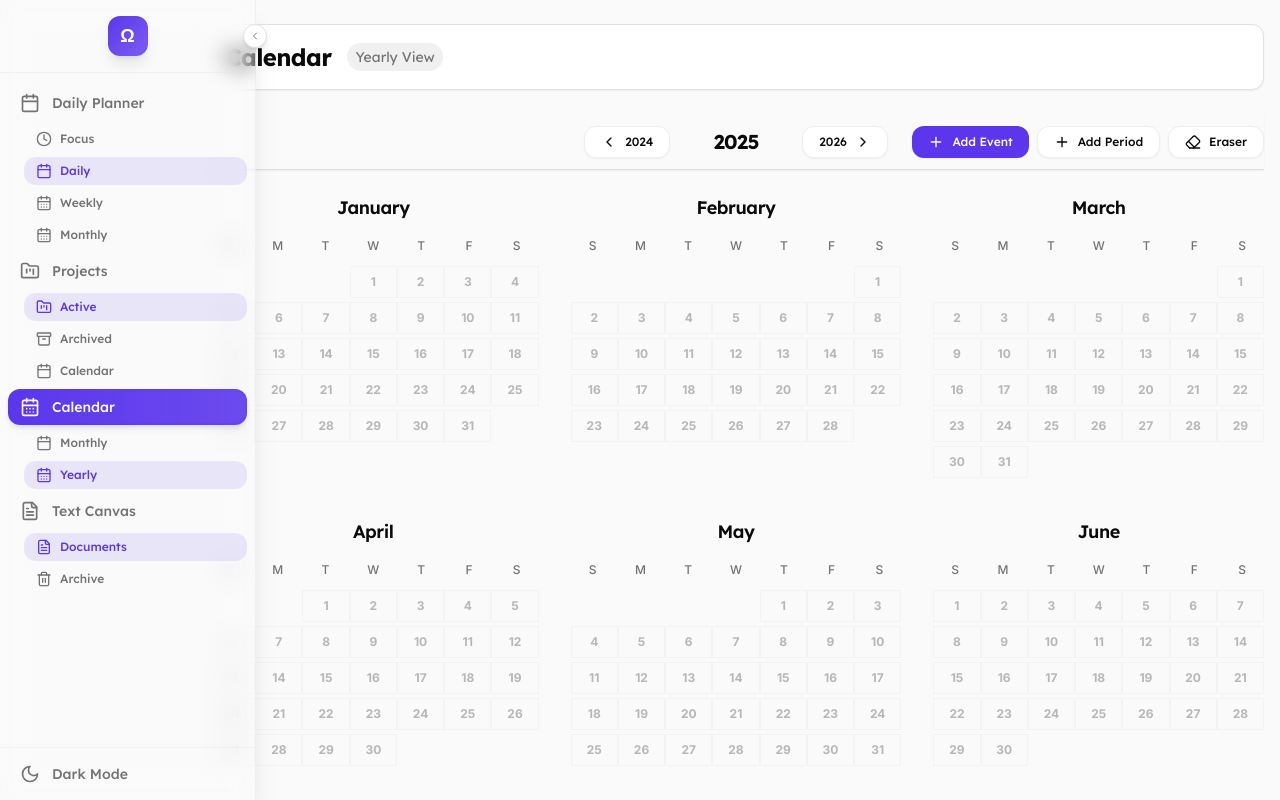
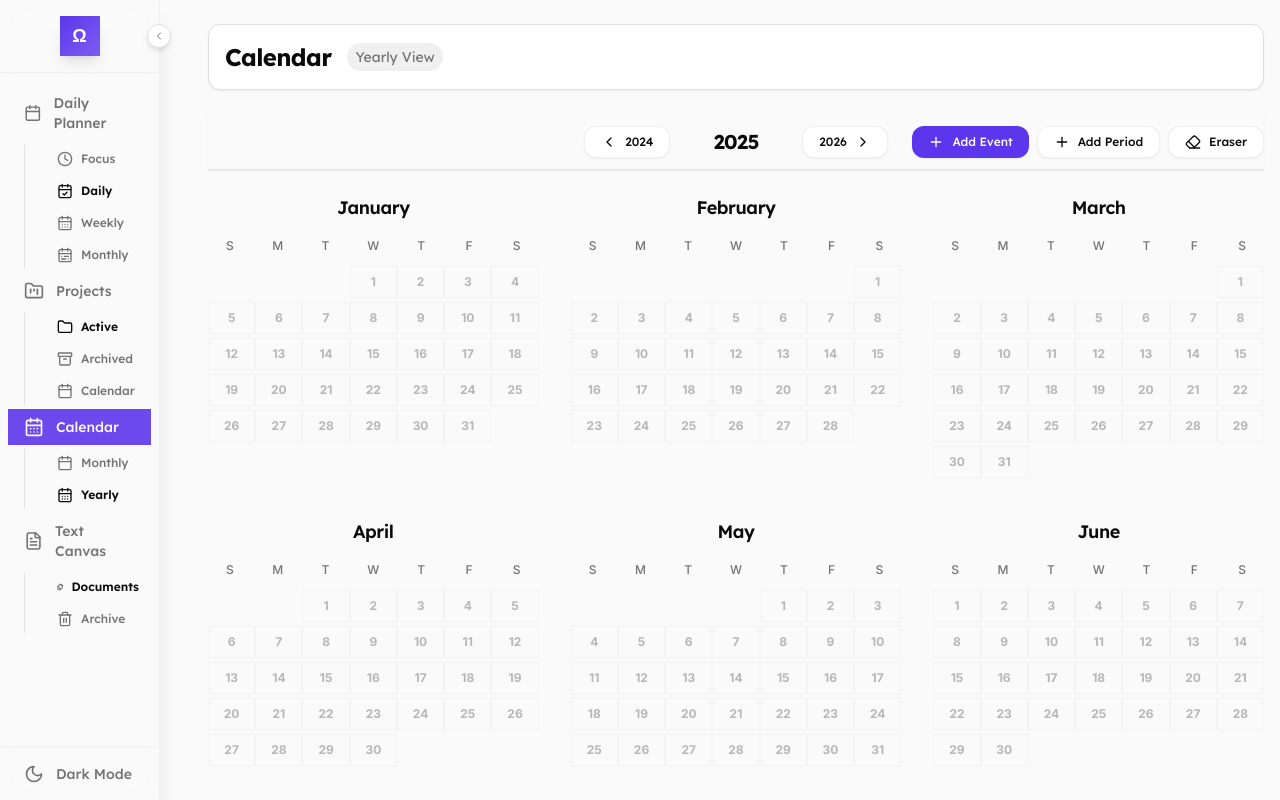
Before and after one commit to obihughes/omega-planner, a Next.js app: page /calendar in a window 1280 px wide. Shown: the top 800 px of the page. Built offline with nearby package versions, Linux system fonts and the light colour scheme.

Commit message:
style: Refine navigation UI and layout

```diff
--- a/components/ui/Navigation.tsx
+++ b/components/ui/Navigation.tsx
@@ -3,7 +3,10 @@
 import React, { useState } from 'react';
 import Link from 'next/link';
 import { usePathname } from 'next/navigation';
-import { Calendar, CalendarDays, FolderKanban, Sun, Moon, FileText, ChevronLeft, ChevronRight, Clock, Archive, Trash2 } from 'lucide-react';
+import {
+  Calendar, CalendarDays, FolderKanban, Sun, Moon, FileText, ChevronLeft, ChevronRight,
+  Clock, Archive, Trash2, CalendarCheck, CalendarRange, Folder, Files
+} from 'lucide-react';
 import { useTheme } from '@/hooks/useTheme';
 import { cn } from '@/lib/utils';
 import { useViewMode } from '@/app/context/ViewModeContext';
@@ -41,9 +44,9 @@ export function Navigation({ isCollapsed: externalIsCollapsed, onToggleCollapse
       active: pathname === '/' || pathname === '/inbox',
       subViews: [
         { key: 'focus', label: 'Focus', icon: Clock, active: plannerViewMode === 'focus' },
-        { key: 'daily', label: 'Daily', icon: Calendar, active: plannerViewMode === 'daily' },
+        { key: 'daily', label: 'Daily', icon: CalendarCheck, active: plannerViewMode === 'daily' },
         { key: 'weekly', label: 'Weekly', icon: CalendarDays, active: plannerViewMode === 'weekly' },
-        { key: 'monthly', label: 'Monthly', icon: CalendarDays, active: plannerViewMode === 'monthly' }
+        { key: 'monthly', label: 'Monthly', icon: CalendarRange, active: plannerViewMode === 'monthly' }
       ]
     },
     {
@@ -52,7 +55,7 @@ export function Navigation({ isCollapsed: externalIsCollapsed, onToggleCollapse
       icon: FolderKanban,
       active: pathname === '/projects' || pathname.startsWith('/projects/'),
       subViews: [
-        { key: 'active', label: 'Active', icon: FolderKanban, active: projectsViewMode === 'active' },
+        { key: 'active', label: 'Active', icon: Folder, active: projectsViewMode === 'active' },
         { key: 'archived', label: 'Archived', icon: Archive, active: projectsViewMode === 'archived' },
         { key: 'calendar', label: 'Calendar', icon: Calendar, active: projectsViewMode === 'calendar' }
       ]
@@ -73,7 +76,7 @@ export function Navigation({ isCollapsed: externalIsCollapsed, onToggleCollapse
       icon: FileText,
       active: pathname === '/documents',
       subViews: [
-        { key: 'documents', label: 'Documents', icon: FileText, active: documentsViewMode === 'documents' },
+        { key: 'documents', label: 'Documents', icon: Files, active: documentsViewMode === 'documents' },
         { key: 'archive', label: 'Archive', icon: Trash2, active: documentsViewMode === 'archive' }
       ]
     }
@@ -86,20 +89,20 @@ export function Navigation({ isCollapsed: externalIsCollapsed, onToggleCollapse
   return (
     <nav className={cn(
       "h-screen bg-card/98 backdrop-blur-md border-r border-border/40 fixed left-0 top-0 z-50 shadow-xl flex flex-col transition-all duration-300 ease-in-out",
-      isCollapsed ? "w-16" : "w-64"
+      isCollapsed ? "w-20" : "w-40"
     )}>
       {/* Logo/Brand Section */}
       <div className="p-4 border-b border-border/40 relative">
         {!isCollapsed ? (
           <div className="flex items-center justify-center">
-            <div className="w-10 h-10 bg-gradient-to-br from-primary to-primary/80 rounded-lg flex items-center justify-center shadow-lg">
+            <div className="w-10 h-10 bg-gradient-to-br from-primary to-primary/80 flex items-center justify-center shadow-lg">
               <span className="text-lg font-bold text-primary-foreground">Ω</span>
             </div>
           </div>
         ) : (
           <div className="flex justify-center">
-            <div className="w-8 h-8 bg-gradient-to-br from-primary to-primary/80 rounded-lg flex items-center justify-center shadow-lg">
-              <span className="text-sm font-bold text-primary-foreground">Ω</span>
+            <div className="w-10 h-10 bg-gradient-to-br from-primary to-primary/80 flex items-center justify-center shadow-lg">
+              <span className="text-lg font-bold text-primary-foreground">Ω</span>
             </div>
           </div>
         )}
@@ -128,30 +131,30 @@ export function Navigation({ isCollapsed: externalIsCollapsed, onToggleCollapse
                 <Link
                   href={item.href}
                   className={cn(
-                    "w-full rounded-lg flex items-center text-sm font-medium transition-all duration-200 group relative",
-                    isCollapsed ? "px-2 py-2 justify-center" : "px-3 py-2 space-x-3",
+                    "w-full flex items-center text-sm font-medium transition-all duration-200 group relative",
+                    isCollapsed ? "p-3 justify-center" : "px-4 py-2 space-x-3",
                     item.active
-                      ? "text-primary-foreground bg-gradient-to-r from-primary to-primary/90 shadow-md"
-                      : "text-muted-foreground hover:text-foreground hover:bg-secondary/80 hover:shadow-sm"
+                      ? "text-primary-foreground bg-primary/90"
+                      : "text-muted-foreground hover:text-foreground hover:bg-secondary/80"
                   )}
                   title={isCollapsed ? item.label : undefined}
                 >
                   <Icon className={cn(
                     "transition-all duration-200",
-                    isCollapsed ? "w-5 h-5" : "w-5 h-5",
-                    item.active ? "text-primary-foreground" : "text-muted-foreground group-hover:text-foreground group-hover:scale-110"
+                    isCollapsed ? "w-6 h-6" : "w-5 h-5",
+                    item.active ? "text-primary-foreground" : "text-muted-foreground group-hover:text-foreground"
                   )} />
                   {!isCollapsed && (
                     <span className="font-medium">{item.label}</span>
                   )}
-                  {item.active && (
-                    <div className="absolute inset-0 rounded-lg ring-2 ring-primary/20 ring-inset" />
-                  )}
                 </Link>
 
-                {/* Sub-Views - Always shown */}
-                {item.subViews && (
-                  <div className={cn("mt-1", isCollapsed ? "space-y-1" : "pl-4 space-y-1")}>
+                {/* Sub-Views */}
+                {(!isCollapsed || item.active) && item.subViews && (
+                  <div className={cn(
+                    "mt-1",
+                    isCollapsed ? "space-y-1 border-l border-border ml-4 pl-3" : "pl-5 space-y-1 border-l border-border ml-4"
+                  )}>
                     {item.subViews.map((subView) => {
                       const SubIcon = subView.icon;
                       return (
@@ -169,18 +172,18 @@ export function Navigation({ isCollapsed: externalIsCollapsed, onToggleCollapse
                             }
                           }}
                           className={cn(
-                            "rounded-lg flex items-center font-medium transition-all duration-200",
+                            "flex items-center font-medium transition-all duration-200",
                             isCollapsed
-                              ? "w-full px-2 py-2 justify-center"
+                              ? "w-full pl-2 pr-2 py-2 justify-start"
                               : "w-full px-3 py-1.5 text-xs",
                             subView.active
-                              ? 'text-primary bg-primary/10'
-                              : 'text-muted-foreground hover:text-foreground hover:bg-secondary/80'
+                              ? 'text-foreground font-semibold'
+                              : 'text-muted-foreground hover:text-foreground'
                           )}
                           title={isCollapsed ? subView.label : undefined}
                         >
                           {isCollapsed ? (
-                            <SubIcon className="w-4 h-4" />
+                            <SubIcon className="w-5 h-5" />
                           ) : (
                             <>
                               <SubIcon className="w-4 h-4 mr-2" />
@@ -203,16 +206,16 @@ export function Navigation({ isCollapsed: externalIsCollapsed, onToggleCollapse
         <button
           onClick={toggleTheme}
           className={cn(
-            "w-full rounded-lg flex items-center text-sm font-medium text-muted-foreground hover:text-foreground hover:bg-secondary/80 hover:shadow-sm transition-all duration-200 group",
-            isCollapsed ? "px-2 py-2 justify-center" : "px-3 py-2 space-x-3"
+            "w-full flex items-center text-sm font-medium text-muted-foreground hover:text-foreground hover:bg-secondary/80 transition-all duration-200 group",
+            isCollapsed ? "p-3 justify-center" : "px-4 py-2 space-x-3"
           )}
           aria-label="Toggle theme"
           title={isCollapsed ? (theme === 'dark' ? 'Light Mode' : 'Dark Mode') : undefined}
         >
           {theme === 'dark' ? (
-            <Sun className={cn("group-hover:text-foreground group-hover:scale-110 transition-all duration-200", isCollapsed ? "w-5 h-5" : "w-5 h-5")} />
+            <Sun className={cn("group-hover:text-foreground transition-all duration-200", isCollapsed ? "w-6 h-6" : "w-5 h-5")} />
           ) : (
-            <Moon className={cn("group-hover:text-foreground group-hover:scale-110 transition-all duration-200", isCollapsed ? "w-5 h-5" : "w-5 h-5")} />
+            <Moon className={cn("group-hover:text-foreground transition-all duration-200", isCollapsed ? "w-6 h-6" : "w-5 h-5")} />
           )}
           {!isCollapsed && (
             <span className="font-medium">
```
